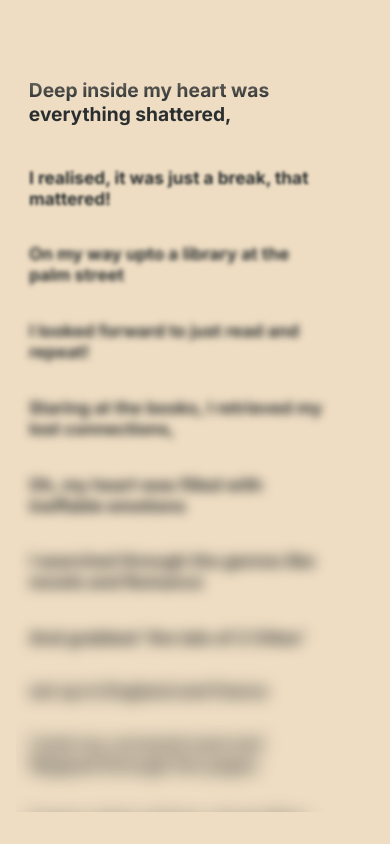
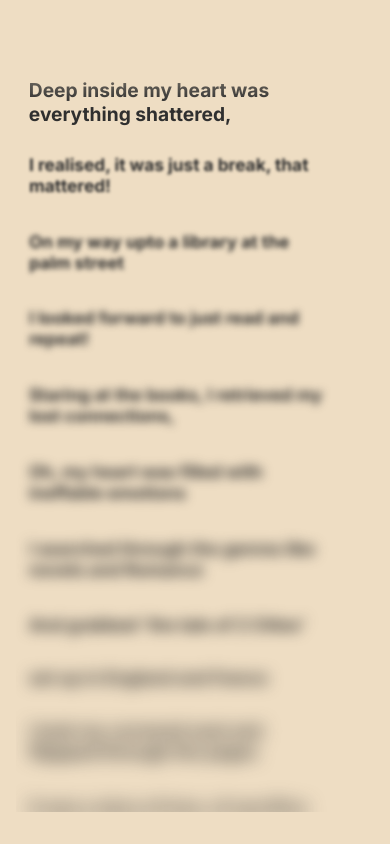
Before and after one commit to totallynotadi/apoem, a SvelteKit app: page / in a window 390 px wide. Built offline with nearby package versions, Linux system fonts and the light colour scheme.

Commit message:
stop adding bottom margin to active line

```diff
--- a/src/routes/+page.svelte
+++ b/src/routes/+page.svelte
@@ -62,7 +62,7 @@
 
 			line.style.transform = `scale(${transformScale})`;
 
-			line.style.marginBottom = transformScale > 0.9 ? '0.8rem' : '0rem';
+			// line.style.marginBottom = transformScale > 0.9 ? '0.8rem' : '0rem';
 			line.style.marginLeft = transformScale > 0.9 ? '-0.1rem' : '0rem';
 
 			line.style.filter =
@@ -150,11 +150,10 @@
 
 	.line {
 		padding: 1.6rem 1rem;
-		color: #2a2e2f;
-		color: #eeddc3;
+		/* color: #2a2e2f; */
+		/* color: #eeddc3; */
 		color: #2f2f2f;
 		font-weight: 700;
-		/* font-weight: 700; */
 		font-size: 2.2rem;
 		transform-origin: 0% 0%;
 		user-select: none;
@@ -174,9 +173,9 @@
 
 		.line {
 			padding: 0.9rem;
-			color: #2a2e2f;
+			/* color: #2a2e2f; */
 			/* color: #3d3d3d; */
-
+			color: #2f2f2f;
 			font-weight: 700;
 			font-size: 1.2rem;
 			transform-origin: 0% 0%;
```
